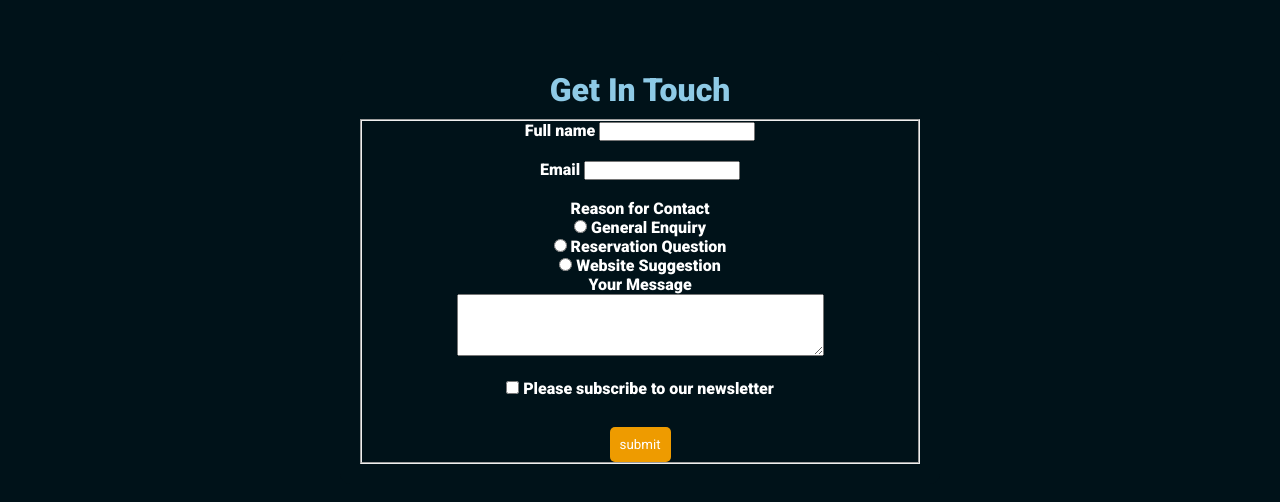
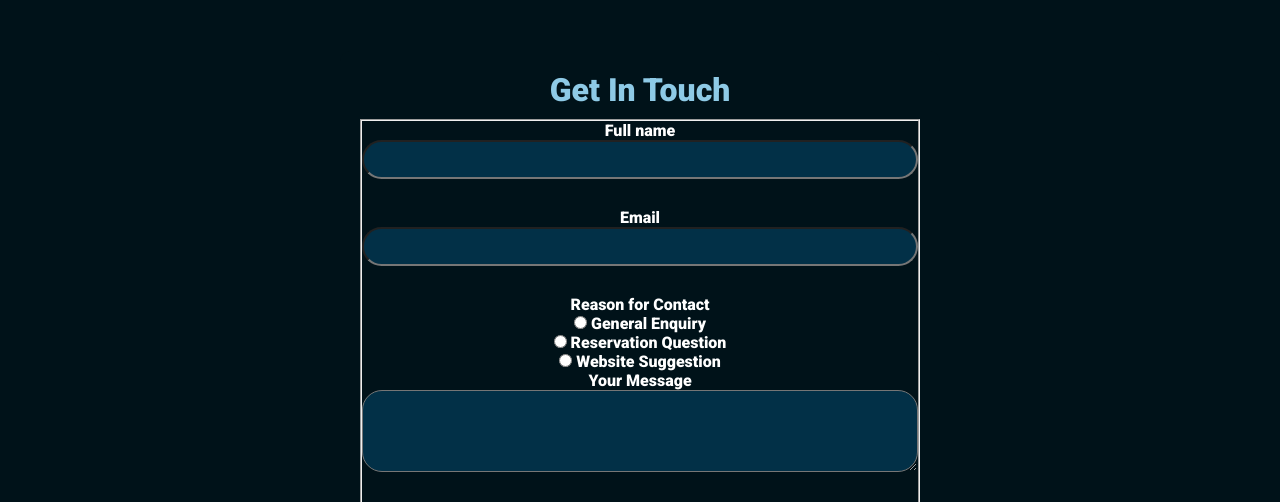
Before and after one commit to itaimat/wdd130, a plain HTML site: page wwr/contact.html in a window 1280 px wide. Shown: the part 1337-1839 px from the top of the page. Drawn offline with Linux system fonts and the light colour scheme.

Commit message:
edited the css of the form

```diff
--- a/wwr/styles/rafting.css
+++ b/wwr/styles/rafting.css
@@ -250,14 +250,26 @@ label {
 input[type = "submit"] {
     background-color: var(--footer-color);
     color: var(--text-color);
-    padding: 10px;
+    padding: 15px;
     border: none;
-    border-radius: 5px;
+    border-radius: 15px;
     cursor: pointer;
-    margin-top: 10px;
+    margin-top: 5px;
 }
 
 input[type = "submit"]:hover {
     background-color: var(--secondary-color);
     color: var(--primary-color);
 }
+
+input[type="text"],
+input[type="email"],
+textarea {
+    width: 100%;
+    padding: 10px;
+    margin-bottom: 10px;
+    border-radius: 1px solid var(--secondary-color);
+    border-radius: 20px;
+    background-color: var(--primary-color);
+    color: var(--text-color);
+}
```
